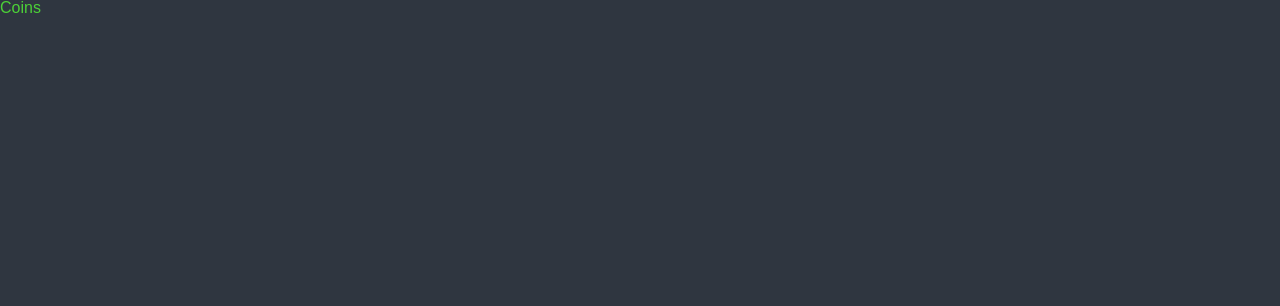
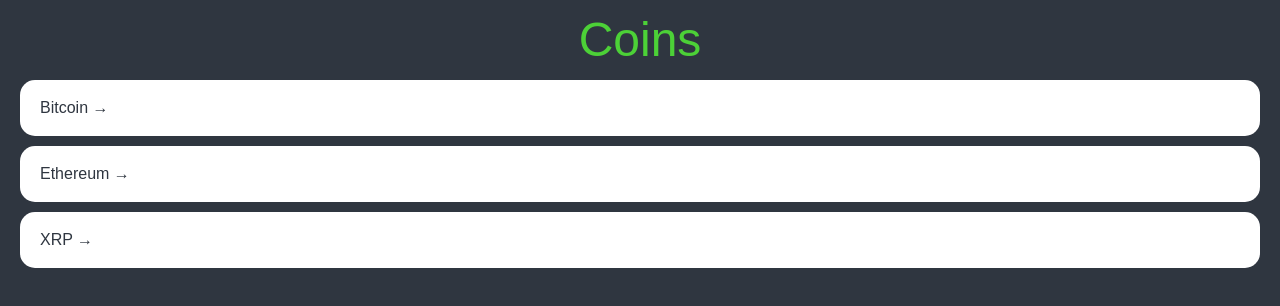
Before and after one commit to dongsunoh/react-masterclass, a React (Create React App) app: page / in a window 1280 px wide. Shown: the top 306 px of the page. Built offline with nearby package versions, Linux system fonts and the light colour scheme.

Commit message:
Crypto Tracker (Home part One)  -

```diff
--- a/src/App.tsx
+++ b/src/App.tsx
@@ -68,6 +68,7 @@
 
     a {
         text-decoration: none;
+        color:inherit;
     }
 `;
 
--- a/src/routes/Coins.tsx
+++ b/src/routes/Coins.tsx
@@ -1,14 +1,91 @@
 import styled from "styled-components";
+import {Link} from "react-router-dom";
+
+const Container = styled.div`
+    padding: 0 20px;
+`;
+
+const Header = styled.header`
+    height: 10vh;
+    display: grid;
+    justify-content: center;
+    align-items: center;
+`;
+
+const CoinList = styled.ul`
+
+`;
+
+const Coin = styled.li`
+    background-color: white;
+    color: ${(props) => props.theme.bgColor};
+    margin-bottom: 10px;
+    border-radius: 15px;
+    a {
+        padding: 20px;
+        display: block;
+        transition: color 0.2s ease-in;
+    }
+    &:hover{
+        a {
+            color : ${(props) => props.theme.accentColor};
+        }
+    }
+`;
 
 const Title = styled.h1`
-    color : ${(props) => props.theme.accentColor}
+    font-size: 48px;
+    color : ${(props) => props.theme.accentColor};
 `;
+
+const coins = [
+    {
+        "id": "btc-bitcoin",
+        "name": "Bitcoin",
+        "symbol": "BTC",
+        "rank": 1,
+        "is_new": false,
+        "is_active": true,
+        "type": "coin"
+    },
+    {
+        "id": "eth-ethereum",
+        "name": "Ethereum",
+        "symbol": "ETH",
+        "rank": 2,
+        "is_new": false,
+        "is_active": true,
+        "type": "coin"
+    },
+    {
+        "id": "xrp-xrp",
+        "name": "XRP",
+        "symbol": "XRP",
+        "rank": 3,
+        "is_new": false,
+        "is_active": true,
+        "type": "coin"
+    }
+]
 
 function Coins () {
     return (
-        <Title>
-            Coins
-        </Title>
+        <Container>
+            <Header>
+                <Title>Coins</Title>
+            </Header>
+            <CoinList>
+                {coins.map((coin) => {
+                    return (
+                    <Coin key={coin.id}>
+                        <Link to={`/${coin.id}`}>
+                            {coin.name} &rarr;
+                        </Link>
+                    </Coin>
+                    );
+                })}
+            </CoinList>
+        </Container>
     );
 }
 
```
